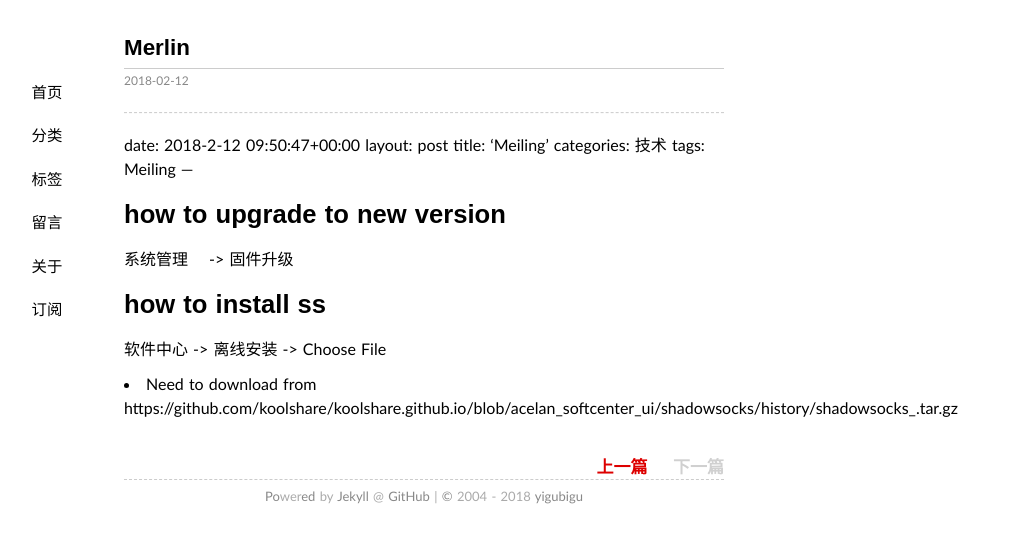
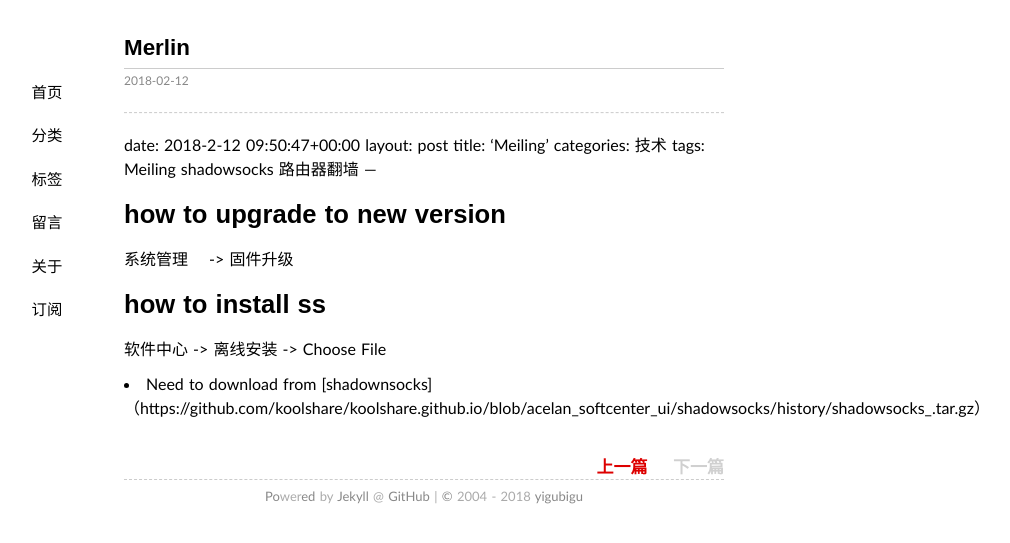
Before and after one commit to yigubigu/yigubigu.github.io, a Jekyll site: the page built from _posts/2018-2-12-merlin.md, in a window 1280 px wide. Shown: the top 543 px of the page, without its empty margins (216-1226 px from the left). Built offline with Jekyll 4.4.1, drawn with Linux system fonts in a browser that asks for light colours; our own code applies the rules of GitHub Pages for plain Markdown files.

Commit message:
refine format

```diff
--- a/_posts/2018-2-12-merlin.md
+++ b/_posts/2018-2-12-merlin.md
@@ -4,7 +4,7 @@ date: 2018-2-12 09:50:47+00:00
 layout: post
 title: 'Meiling'
 categories: 技术
-tags:  Meiling
+tags:  Meiling shadowsocks 路由器翻墙
 ---
 
 # how to upgrade to new version
@@ -15,5 +15,5 @@ tags:  Meiling
 
 软件中心 -> 离线安装 -> Choose File
 
-* Need to download from
-https://github.com/koolshare/koolshare.github.io/blob/acelan_softcenter_ui/shadowsocks/history/shadowsocks_.tar.gz
+* Need to download from [shadownsocks]
+（https://github.com/koolshare/koolshare.github.io/blob/acelan_softcenter_ui/shadowsocks/history/shadowsocks_.tar.gz）
```
